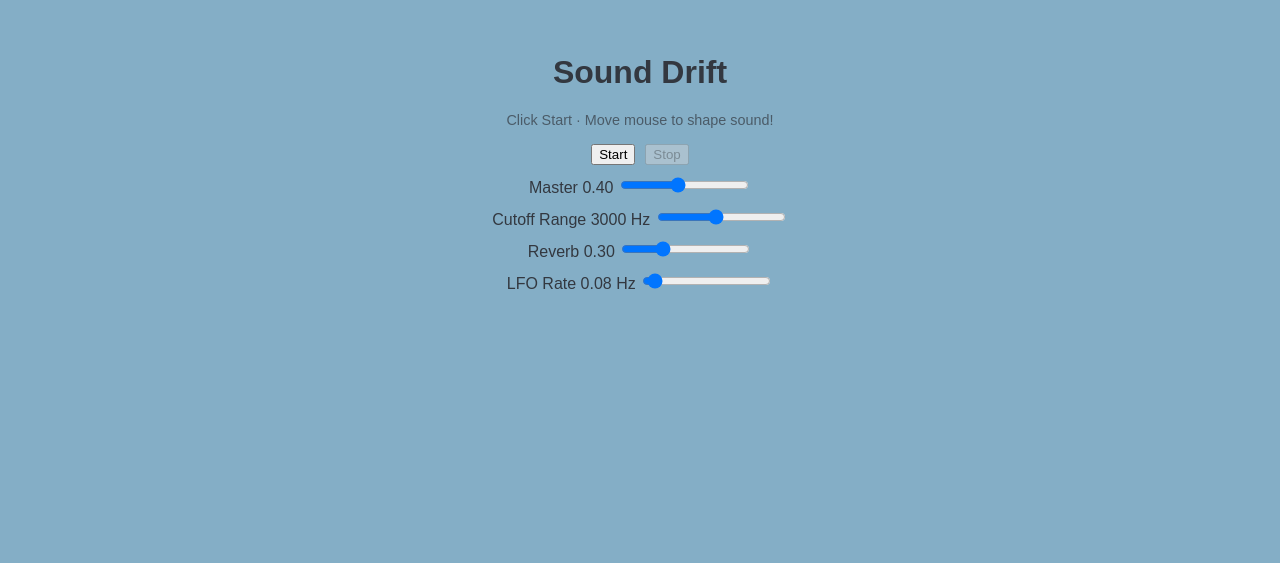
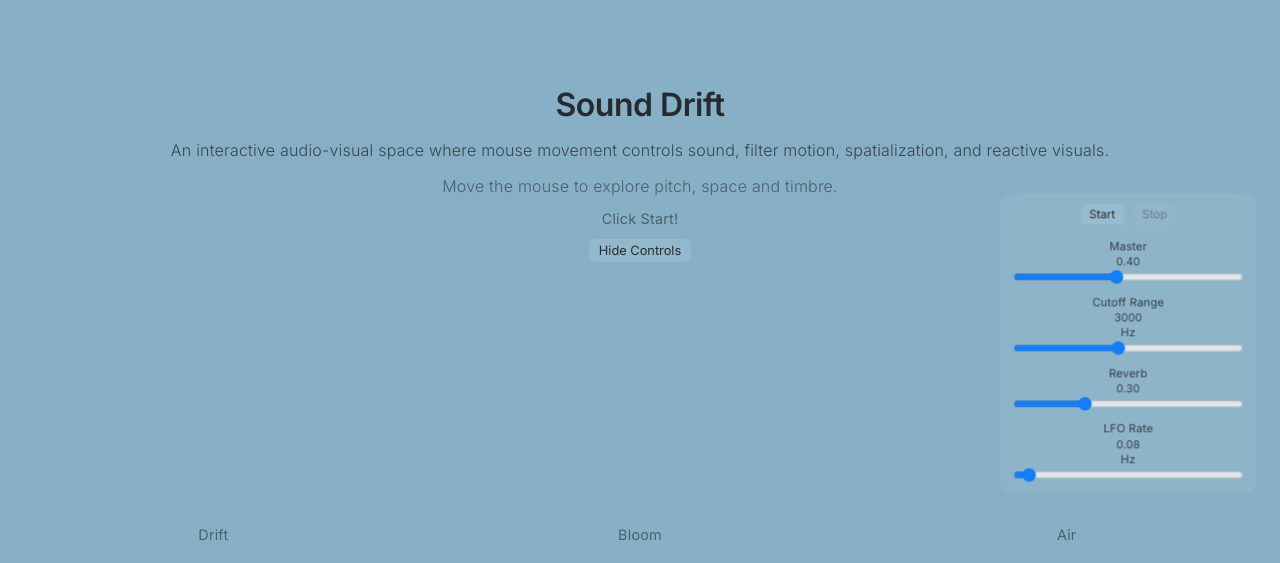
Before and after one commit to tug11537/WebAudioProj, a plain HTML site: page index.html in a window 1280 px wide. Shown: the part 237-800 px from the top of the page. Drawn offline with nearby package versions, Linux system fonts and the light colour scheme.

Commit message:
Polishes/UI
Updated CSS and html mostly. Adjusted parameters - Q, delay feedback, sphere rotation, and added more comments for organization.

```diff
--- a/index.html
+++ b/index.html
@@ -5,12 +5,31 @@
     <meta name="viewport" content="width=device-width, initial-scale=1.0" />
     <title>Sound Drift</title>
     <link rel="stylesheet" href="style.css" />
+    <link
+      href="https://fonts.googleapis.com/css2?family=Inter:wght@300;400;600&display=swap"
+      rel="stylesheet"
+    />
   </head>
   <body>
+    <div id="zone1" class="zoneOverlay"></div>
+    <div id="zone2" class="zoneOverlay"></div>
+    <div id="zone3" class="zoneOverlay"></div>
     <div id="app">
       <h1>Sound Drift</h1>
-      <p id="hint">Click Start · Move mouse to shape sound!</p>
-
+      <p id="description">
+        An interactive audio-visual space where mouse movement controls sound,
+        filter motion, spatialization, and reactive visuals.
+      </p>
+      <p id="instructions">
+        Move the mouse to explore pitch, space and timbre.
+      </p>
+      <p id="hint">Click Start!</p>
+      <button id="hideBtn">Hide Controls</button>
+      <div id="zoneLabels">
+        <span>Drift</span>
+        <span>Bloom</span>
+        <span>Air</span>
+      </div>
       <div id="controls">
         <div class="button-row">
           <button id="startBtn">Start</button>
--- a/script.js
+++ b/script.js
@@ -1,3 +1,12 @@
+// =====================================================
+// SOUND DRIFT
+// Interactive audio-visual system using Tone.js & Three.js
+// Mouse controls: pitch, filter, spatialization, FX
+// Zones control filter Q & delay character
+// LFO modulates filter for timbral motion
+// FFT drives visual reactivity
+// =====================================================
+
 let started = false;
 let audioInitialized = false;
 let scene, camera, renderer, sphere;
@@ -11,24 +20,28 @@ function initThree() {
   scene = new THREE.Scene();
 
   camera = new THREE.PerspectiveCamera(
-    75,
+    75, // field of view
     window.innerWidth / window.innerHeight,
     0.1,
     1000
   );
-  camera.position.z = 4;
+  camera.position.z = 4; // pull camera back to view scene
 
   renderer = new THREE.WebGLRenderer({ alpha: true, antialias: true });
   renderer.setSize(window.innerWidth, window.innerHeight);
-  document.body.appendChild(renderer.domElement);
+  document.body.appendChild(renderer.domElement); //attach canvas to page
 
+  // Central sphere (audio-reactive)
   const geometry = new THREE.SphereGeometry(1, 32, 32);
   const material = new THREE.MeshBasicMaterial({ wireframe: true });
   sphere = new THREE.Mesh(geometry, material);
   scene.add(sphere);
+
+  //Particle system
   const particleCount = 400;
   const positions = new Float32Array(particleCount * 3);
 
+  //Randomly distribute particles in 3D space
   for (let i = 0; i < particleCount; i++) {
     positions[i * 3] = (Math.random() - 0.5) * 12; // x
     positions[i * 3 + 1] = (Math.random() - 0.5) * 8; // y
@@ -41,6 +54,7 @@ function initThree() {
     new THREE.BufferAttribute(positions, 3)
   );
 
+  // Small glowing points with transparency
   const particleMaterial = new THREE.PointsMaterial({
     size: 0.03,
     transparent: true,
@@ -52,27 +66,39 @@ function initThree() {
   scene.add(particles);
   animate();
 }
+// Parallel structure:
+// Audio flows linearly through FX chain,
+// while FFT taps the final signal for visual analysis
 
 // ---------- Sound chain ----------
+// Two-oscillator synth:
+// synth1 = sawtooth
+// synth2 = triangle (perfect fifth above fundamental)
+//Both go through shared filter & FX chain
+//Signal flow: synths -> filter -> reverb -> delay -> panner -> gain -> output
+//FFT taps signal at gain for analysis and visuals
+// Modulation: LFO -> filter.frequency (moving cutoff = evolving timbre)
+
 const synth = new Tone.Oscillator({
-  type: "square",
+  type: "sawtooth",
   frequency: 110,
 });
 
 const synth2 = new Tone.Oscillator({
-  type: "sine",
+  type: "triangle",
   frequency: 110 * 1.5,
 });
-
-const synth2Gain = new Tone.Gain(0.12);
+synth.volume.value = -6;
+const synth2Gain = new Tone.Gain(0.22);
+synth2.detune.value = 6;
 const panner = new Tone.Panner(0);
 
 const filter = new Tone.Filter({
   type: "lowpass",
-  frequency: 800,
+  frequency: 800, //base cutoff (modulated by LFO & mouse)
   rolloff: -24,
 });
-filter.Q.value = 8;
+filter.Q.value = 4; // resonance (higher = sharper/ more nasal)
 
 const reverb = new Tone.Reverb({
   decay: 6,
@@ -81,14 +107,14 @@ const reverb = new Tone.Reverb({
 
 const delay = new Tone.FeedbackDelay({
   delayTime: 0.25,
-  feedback: 0.35,
+  feedback: 0.22, // controls feedback intensity
   wet: 0,
 });
 
-const gain = new Tone.Gain(0.01);
+const gain = new Tone.Gain(0.008);
 
 const lfo = new Tone.LFO({
-  frequency: 0.5,
+  frequency: 0.5, // speed of filter sweep
 });
 
 const filterEnv = new Tone.Envelope({
@@ -99,8 +125,10 @@ const filterEnv = new Tone.Envelope({
 });
 
 const fft = new Tone.FFT(64);
-
+//Main render loop (runs every frame)
+//Updates visuals based on aduio & time & mouse
 function animate() {
+  // Audio driven animation loop: Sound -> FFT -> smoothedEnergy -> visual transformations
   requestAnimationFrame(animate);
 
   const spectrum = fft.getValue();
@@ -114,13 +142,17 @@ function animate() {
 
   const normalized = Math.min(1, Math.max(0, (maxEnergy + 100) / 100));
 
-  // FFT response
-  smoothedEnergy += (normalized - smoothedEnergy) * 0.15;
+  // FFT analyzes audio energy ~ used to scale visuals
+  // smoothedEnergy prevents jittery motion ~ adds inertia
+
+  //Speed
+  smoothedEnergy += (normalized - smoothedEnergy) * 0.2;
 
   if (sphere) {
-    sphere.scale.setScalar(1 + smoothedEnergy * 0.5);
+    //Scale sphere size based on audio energy
+    sphere.scale.setScalar(1 + smoothedEnergy * 0.9);
 
-    // wobble
+    // Wobble
     const time = performance.now() * 0.001;
     sphere.position.x = Math.sin(time * 0.7) * 0.02;
     sphere.position.y = Math.cos(time * 0.5) * 0.02;
@@ -129,41 +161,46 @@ function animate() {
     const time = performance.now() * 0.0002;
 
     particles.geometry.attributes.position.needsUpdate = true;
+    // Rotate particle field slowly
+    particles.rotation.y += 0.001;
+    particles.rotation.x += 0.0005;
 
-    particles.rotation.y += 0.0008;
-    particles.rotation.x += 0.0003;
-
-    // slight audio reactivity
+    // Particle opacity increases with audio energy (visual intensity = sound)
     particles.material.opacity = 0.35 + smoothedEnergy * 0.4;
 
-    // subtle parallax from mouse
+    // Subtle parallax from mouse
     particles.position.x +=
       ((mouseXNorm - 0.5) * 0.4 - particles.position.x) * 0.03;
     particles.position.y +=
       (-(mouseYNorm - 0.5) * 0.25 - particles.position.y) * 0.03;
   }
+  //Draw scene from camera perspective
   if (renderer && scene && camera) {
     renderer.render(scene, camera);
   }
 }
 
-// chain
+// Chain
 synth.connect(filter);
 synth2.chain(synth2Gain, filter);
 
 filter.chain(reverb, delay, panner, gain, Tone.Destination);
 gain.connect(fft);
 
-//filterEnv.connect(filter.frequency);
-//lfo.connect(filter.frequency);
+//LFO sweeps the filter cutoff between min/max values (set by mouse X)
+// Creates evolving timbre / "breathing" sound instead of static tone
+
+lfo.connect(filter.frequency);
 
 // ---------- Zones ----------
+// Zones define discrete sonic states layered on top of continuous mouse control
+
 const zones = [
   {
     name: "drift",
     minX: 0,
     maxX: 0.33,
-    q: 4,
+    q: 3,
     delayWet: 0.05,
     hint: "Zone 1: low drift",
   },
@@ -171,7 +208,7 @@ const zones = [
     name: "bloom",
     minX: 0.33,
     maxX: 0.66,
-    q: 8,
+    q: 5,
     delayWet: 0.2,
     hint: "Zone 2: dream bloom",
   },
@@ -179,8 +216,8 @@ const zones = [
     name: "air",
     minX: 0.66,
     maxX: 1,
-    q: 14,
-    delayWet: 0.45,
+    q: 7,
+    delayWet: 0.28,
     hint: "Zone 3: sharp air",
   },
 ];
@@ -190,6 +227,16 @@ const $ = (id) => document.getElementById(id);
 
 const startBtn = $("startBtn");
 const stopBtn = $("stopBtn");
+
+const hideBtn = $("hideBtn");
+const controls = $("controls");
+
+hideBtn.addEventListener("click", () => {
+  controls.classList.toggle("hidden");
+  hideBtn.textContent = controls.classList.contains("hidden")
+    ? "Show Controls"
+    : "Hide Controls";
+});
 
 const master = $("master");
 const masterVal = $("masterVal");
@@ -221,7 +268,7 @@ async function startAudio() {
 
   gain.gain.cancelScheduledValues(Tone.now());
   gain.gain.setValueAtTime(Math.max(0.0001, gain.gain.value), Tone.now());
-  gain.gain.rampTo(masterLevel, 0.2);
+  gain.gain.rampTo(masterLevel, 0.5);
 
   started = true;
   $("hint").innerText = "Move mouse to explore the sound space";
@@ -284,7 +331,11 @@ cutoffRange.dispatchEvent(new Event("input"));
 wet.dispatchEvent(new Event("input"));
 lfoRate.dispatchEvent(new Event("input"));
 
-// ---------- Mouse mapping ----------
+// ---------- Mouse -> Sound/Visual mapping ----------
+// X axis controls zone selection, pan, filter range,
+// Y axis controls pitch and reverb
+// Also controls background color and visual motion
+
 document.addEventListener("mousemove", (e) => {
   if (!started) return;
 
@@ -293,10 +344,28 @@ document.addEventListener("mousemove", (e) => {
 
   mouseXNorm = xNorm;
   mouseYNorm = yNorm;
+  // Determine which horizontal zone the mouse is currently in
+  // Each zone maps to a different sonic character (0 + delay)
 
   const activeZone = zones.find(
     (zone) => xNorm >= zone.minX && xNorm < zone.maxX
   );
+
+  document
+    .querySelectorAll(".zoneOverlay")
+    .forEach((z) => z.classList.remove("active"));
+
+  // Determine active interaction zone based on X position
+  // Zones introduce discrete changes layered on top of continuous controls
+
+  if (activeZone) {
+    if (activeZone.name === "drift")
+      document.getElementById("zone1").classList.add("active");
+    if (activeZone.name === "bloom")
+      document.getElementById("zone2").classList.add("active");
+    if (activeZone.name === "air")
+      document.getElementById("zone3").classList.add("active");
+  }
 
   if (sphere) {
     sphere.rotation.x = yNorm * Math.PI;
@@ -305,12 +374,15 @@ document.addEventListener("mousemove", (e) => {
 
   if (activeZone) {
     $("hint").innerText = activeZone.hint;
-    filter.Q.value = activeZone.q;
-    delay.wet.rampTo(activeZone.delayWet, 0.1);
+    filter.Q.value = activeZone.q; // adjust resonance per zone
+    delay.wet.rampTo(activeZone.delayWet, 0.1); //adjust delay intensity
   }
+  // Map X position to stereo field (left ↔ right)
+  const pan = xNorm * 2 - 1;
+  panner.pan.rampTo(pan, 0.08);
 
-  const pan = (xNorm * 2 - 1) * 0.5;
-  panner.pan.rampTo(pan, 0.08);
+  // Background color shifts with mouse position (X + Y)
+  // Creates visual feedback tied to interaction
 
   const r = Math.floor(80 + xNorm * 80);
   const g = Math.floor(120 + yNorm * 70);
@@ -318,16 +390,15 @@ document.addEventListener("mousemove", (e) => {
   document.body.style.background = `rgb(${r}, ${g}, ${b})`;
 
   const cutoff = 400 + xNorm * cutoffMax;
-  // filter.frequency.value = cutoff;
-  lfo.min = cutoff - 150;
-  lfo.max = cutoff + 1500;
-  // console.log(cutoff);
+
+  // Filter cutoff is controlled by LFO (range set by mouse X)
+  lfo.min = cutoff - 100;
+  lfo.max = cutoff + 600;
 
   const wetTarget = 0.05 + (1 - yNorm) * 0.75;
   reverb.wet.rampTo(wetTarget, 0.08);
-
+  // Vertical position controls pitch (higher screen = higher pitch)
   const freq = 90 + (1 - yNorm) * 220;
-  console.log(freq, cutoff);
   synth.frequency.rampTo(freq, 0.08);
   synth2.frequency.rampTo(freq * 1.5, 0.08);
 });
--- a/style.css
+++ b/style.css
@@ -2,14 +2,37 @@ body {
   margin: 0;
   overflow: hidden;
   background: #84aec6;
-  color: #0d0202ae;
-  font-family: sans-serif;
+  color: rgba(20, 20, 20, 0.85);
+  font-family: "Inter", sans-serif;
   display: flex;
   align-items: center;
   justify-content: center;
   height: 100vh;
   text-align: center;
   cursor: crosshair;
+  letter-spacing: 0.2px;
+}
+
+h1 {
+  font-weight: 600;
+  letter-spacing: -0.5px;
+  margin-bottom: 8px;
+}
+
+#description {
+  font-weight: 300;
+  opacity: 0.8;
+  margin-bottom: 4px;
+}
+#instructions {
+  font-weight: 300;
+  opacity: 0.6;
+  margin-bottom: 10px;
+}
+#hint {
+  opacity: 0.6;
+  font-size: 0.9rem;
+  margin-bottom: 12px;
 }
 
 /* App container stays above visuals */
@@ -20,22 +43,65 @@ body {
 
 /* Controls */
 #controls {
-  margin-top: 16px;
+  position: fixed;
+  bottom: 70px;
+  right: 24px;
+
+  backdrop-filter: blur(8px);
+  background: rgba(255, 255, 255, 0.05);
+  padding: 12px;
+  border-radius: 10px;
+
   display: grid;
-  gap: 10px;
-  width: min(520px, 92vw);
+  gap: 12px;
+  width: min(260px, 70vw);
+
+  z-index: 3;
+  transform: scale(0.9);
+  transform-origin: bottom right;
+}
+
+#controls span {
+  font-size: 0.75rem;
 }
 
 .button-row {
   display: flex;
   gap: 10px;
   justify-content: center;
+  margin-bottom: 4px;
+}
+label {
+  font-size: 0.78rem;
+  opacity: 0.85;
+  display: flex;
+  flex-direction: column;
+  gap: 2px;
 }
 
-/* Hint text */
-#hint {
-  opacity: 0.7;
-  font-size: 0.9rem;
+input[type="range"] {
+  height: 12px;
+}
+
+button {
+  font-family: inherit;
+  padding: 4px 10px;
+  font-size: 0.8rem;
+  border-radius: 6px;
+  border: none;
+  background: rgba(255, 255, 255, 0.1);
+  color: inherit;
+  cursor: pointer;
+  transition: background 0.2s ease;
+}
+
+button:hover {
+  background: rgba(255, 255, 255, 0.2);
+}
+
+button:disabled {
+  opacity: 0.4;
+  cursor: default;
 }
 
 /* Three.js canvas layer */
@@ -45,3 +111,51 @@ canvas {
   left: 0;
   z-index: -1;
 }
+
+#zoneLabels {
+  position: fixed;
+  bottom: 20px;
+  left: 0;
+  width: 100%;
+  display: flex;
+  justify-content: space-between;
+  pointer-events: none;
+  font-size: 0.9rem;
+  opacity: 0.6;
+  z-index: 2;
+}
+
+#zoneLabels span {
+  width: 33.33%;
+  text-align: center;
+}
+
+.zoneOverlay {
+  position: fixed;
+  top: 0;
+  height: 100vh;
+  width: 33.33vw;
+  pointer-events: none;
+  z-index: 1;
+  background: rgba(255, 255, 255, 0.025);
+}
+
+#zone1 {
+  left: 0;
+}
+
+#zone2 {
+  left: 33.33vw;
+}
+
+#zone3 {
+  left: 66.66vw;
+}
+
+.zoneOverlay.active {
+  background: rgba(255, 255, 255, 0.08);
+}
+
+.hidden {
+  display: none !important;
+}
```
Also changed, not shown: 1 other file.
